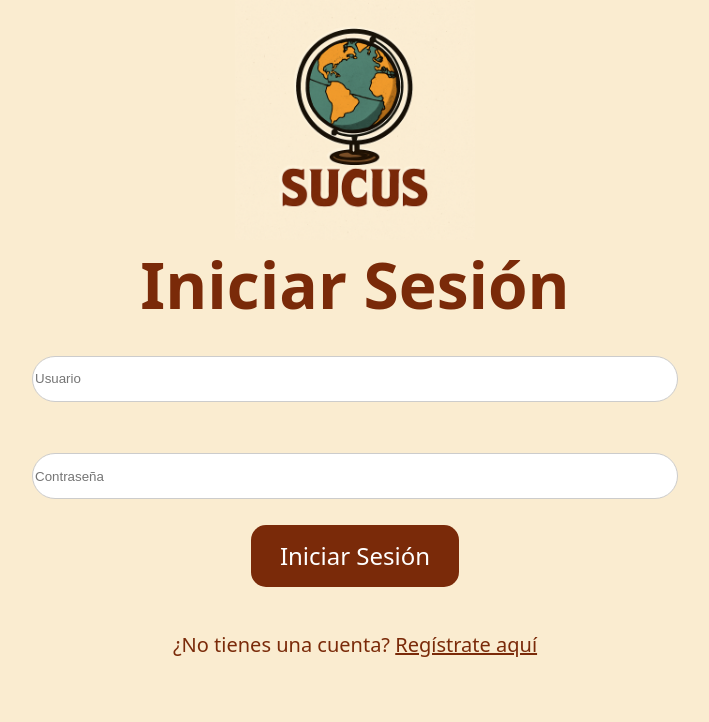
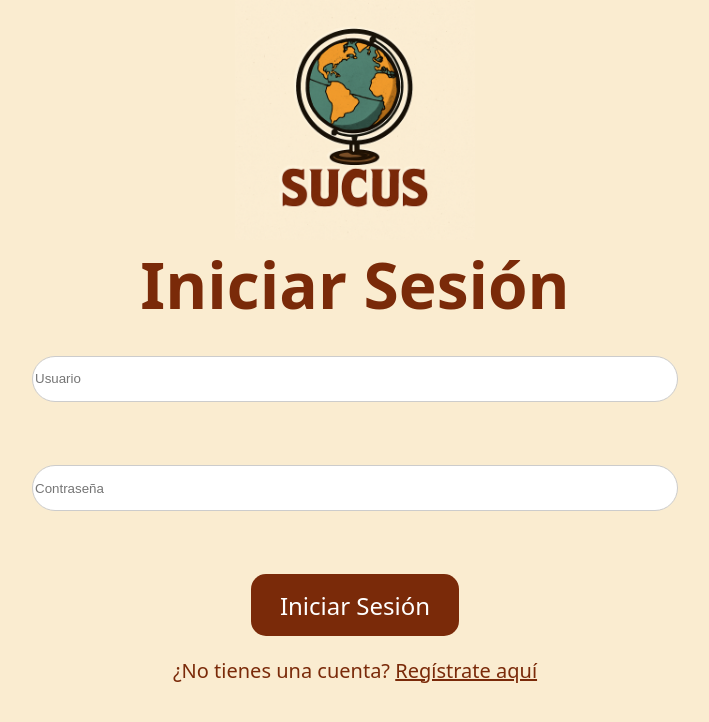
Before and after one commit to crv520-1/dra-individual, a React (Vite) app in the folder Sucus/frontend/: page / in a window 1280 px wide. Shown: the top 722 px of the page, without its empty margins (285-994 px from the left). Built offline with nearby package versions, Linux system fonts and the light colour scheme.

Commit message:
interfaz de iniciar sesion mejorada

```diff
--- a/Sucus/frontend/src/components/IniciarSesion.css
+++ b/Sucus/frontend/src/components/IniciarSesion.css
@@ -23,12 +23,13 @@
     display: flex;
     flex-direction: column;
     align-items: center;
+    justify-content: space-between;
     width: 100%;
     height: 35%;
+    margin-top: 2%;
 }
 
 .input-field {
-    margin: 2%;
     width: 50%;
     height: 15%;
     border-radius: 35px;
@@ -36,7 +37,6 @@
 }
 
 .password-field {
-    margin: 2%;
     width: 50%;
     height: 15%;
     border-radius: 35px;
```
